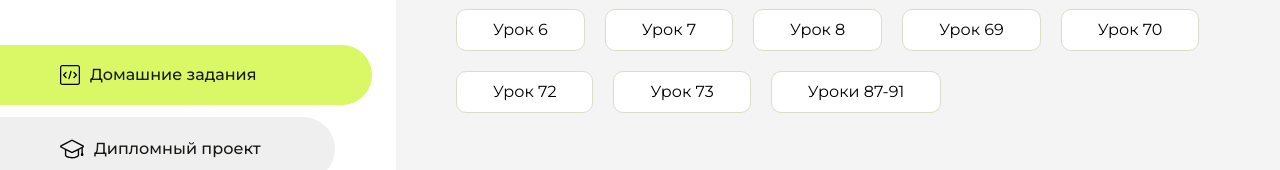
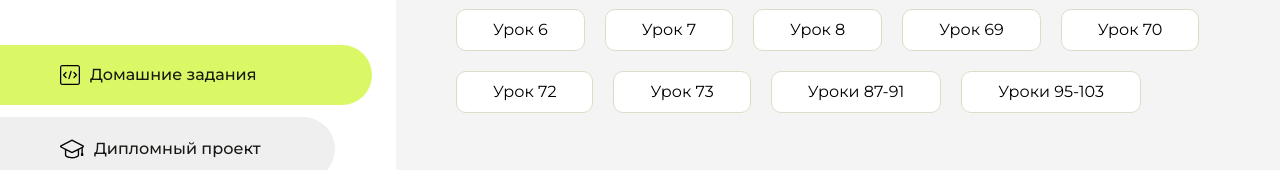
Before and after one commit to sashavan1999-blip/homework, a plain HTML site: page index.html in a window 1280 px wide. Shown: the part 291-461 px from the top of the page. Drawn offline with Linux system fonts and the light colour scheme.

Commit message:
Update index.html

```diff
--- a/index.html
+++ b/index.html
@@ -131,6 +131,9 @@
                      <li class="content__list-item">
                         <a href="modul-2-maket-2/index.html"> Уроки 87-91</a>
                     </li>
+                     <li class="content__list-item">
+                        <a href="modul-2-js/index.html"> Уроки 95-103</a>
+                    </li>
                 </ul>
             </div>
             <div class="content__block hidden" id="diplomBlock">
```
